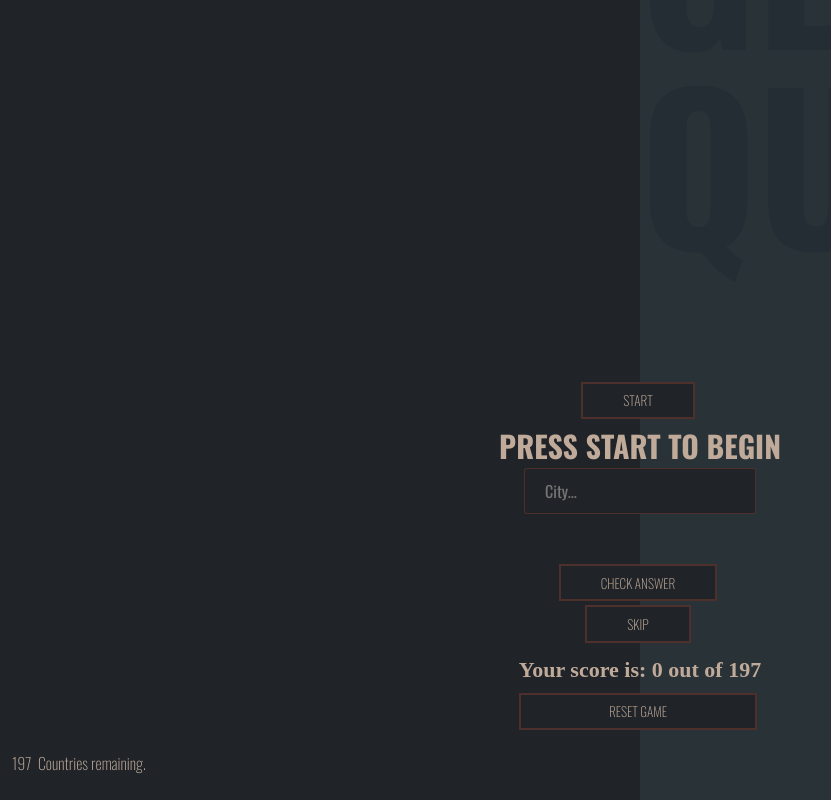
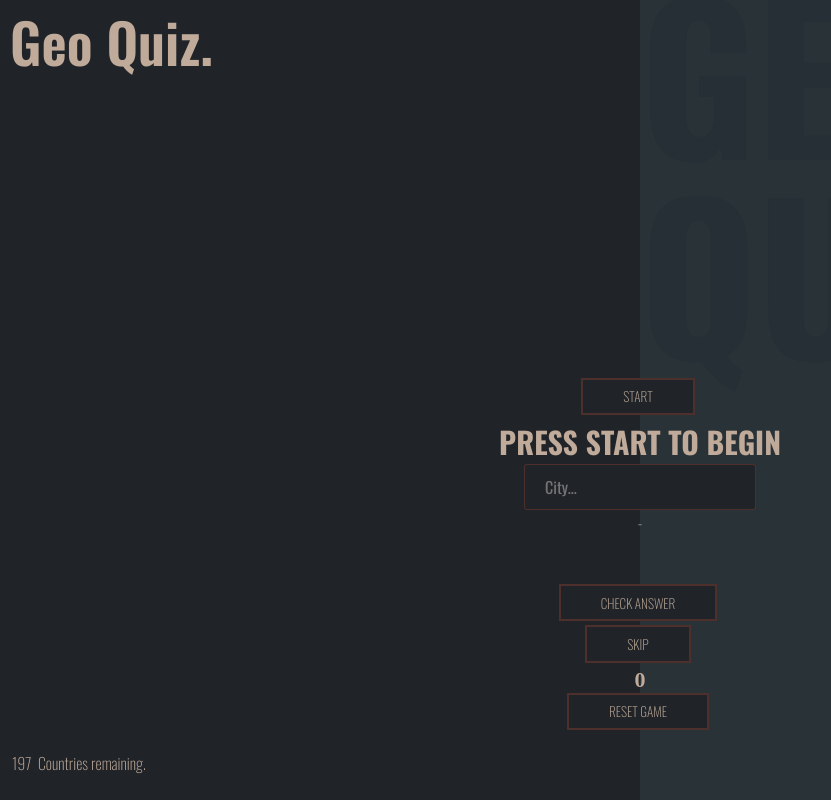
Before and after one commit to lucaswatts/geo-guesser, a React (Create React App) app: page / in a window 1280 px wide. Shown: the whole page, without its empty margins (0-831 px from the left). Built offline with nearby package versions, Linux system fonts and the light colour scheme; a web font is replaced by a local one.

Commit message:
slight UI Change, adding display skipped

```diff
--- a/src/components/App.css
+++ b/src/components/App.css
@@ -78,22 +78,25 @@ p {
 #bgTitle {
   display: block;
   font-size: 200px;
-  color: #252d34;
-  background-color: #293237;
-  position: relative;
-  bottom: 140px;
+  color: #252d3499;
+  background-color: #29323700;
+  position: absolute;
+  top: -30px;
   font-family: 'Oswald', sans-serif;
   font-weight: 700;
   line-height: 1;
 }
 
 #mainTitle {
-  display: inline;
-  position: fixed;
+  display: block;
+  position: absolute;
+  top: 0px;
+  left: 10px;
   font-family: 'Oswald', sans-serif;
   font-weight: 600;
-  font-size: 75px;
+  font-size: 55px;
   color: #c0ab9a;
+  background-color: #11111100;
 }
 
 .circle.small {
@@ -134,7 +137,8 @@ p {
   background-color: #11111100;
   font-family: 'Quattrocento', serif;
   font-size: 22px;
-  position: relative;
+  margin: auto;
+
 }
 
 #resetBtn {
@@ -222,3 +226,10 @@ p {
   z-index: 1000;
   left: 0px;
 }
+
+#skipInfo {
+  font-family: 'Oswald', sans-serif;
+  font-weight: 200;
+  background-color: #11111100;
+  font-style: bold;
+}
--- a/src/components/Country.js
+++ b/src/components/Country.js
@@ -60,11 +60,12 @@ constructor(props) {
 
   skip() {
     const cityDisplay = document.getElementById('country');
+    const displaySkipped = document.getElementById('skipInfo');
     this.setState({ randNum: this.state.randNum = Math.floor(Math.random() * Countries.data.length -1 + 1)})
     console.log('skipping...');
     Countries.data.splice(this.state.randNum,1);
     cityDisplay.innerHTML = Countries.data[this.state.randNum].City;
-
+    displaySkipped.innerHTML = Countries.data[this.state.randNum -1].Country;
     this.updateRemainingPlaces();
     this.progressBar();
   }
@@ -83,7 +84,6 @@ constructor(props) {
    const bar = document.getElementById('progressBar');
    this.state.progress = this.state.progress + 0.5076;
    bar.style.width = `${this.state.progress}%`;
-
   }
 
   render() {
@@ -94,6 +94,7 @@ constructor(props) {
       </button>
       <p id="country">Press start to begin</p>
       <input className="game-input" onKeyUp={() => this.check()} id="name" type="text" placeholder="City..." />
+      <p id="skipInfo">-</p>
       <button onClick={() => this.check()} id="checkAnswer" className="btn">
         Check Answer
       </button>
@@ -102,7 +103,7 @@ constructor(props) {
       </button>
 
       <div id="scoreElements">
-        <h2 id="scoreCounter">Your score is: <h2 id="scoreCount">0</h2> out of 197 </h2>
+       <h2 id="scoreCount">0</h2>
         <button id="resetBtn" className="btn" onClick={() => this.reset()}>Reset Game</button>
       </div>
       {/* <p className="bottomLeftText" id="message">Press start, and then guess which Country the displayed City Belongs to.<br></br> Good luck!</p> */}
--- a/src/components/UIElements.js
+++ b/src/components/UIElements.js
@@ -3,8 +3,9 @@ import React from 'react';
 class UIElements extends React.Component {
     render() {
         return (
-        <div id="largeBlockRight">
+            <>
             <h2 id="mainTitle">Geo Quiz.</h2>
+            <div id="largeBlockRight">
             <h1 id="bgTitle">GEO<br></br>QUIZ</h1>
             <div class="circle small">
             </div>
@@ -15,6 +16,7 @@ class UIElements extends React.Component {
 
             </div>
         </div>
+        </>
         )
     }
 }
```
